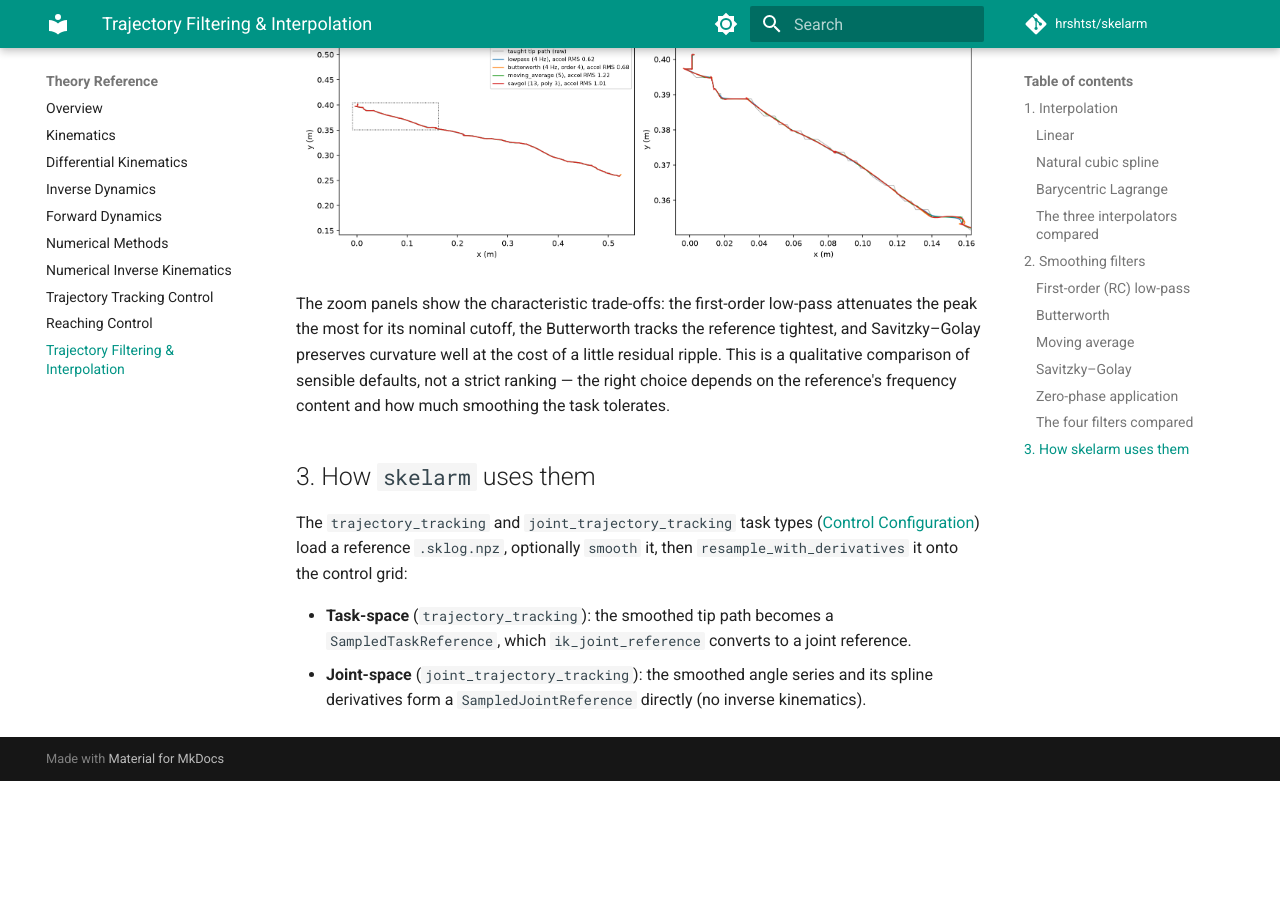
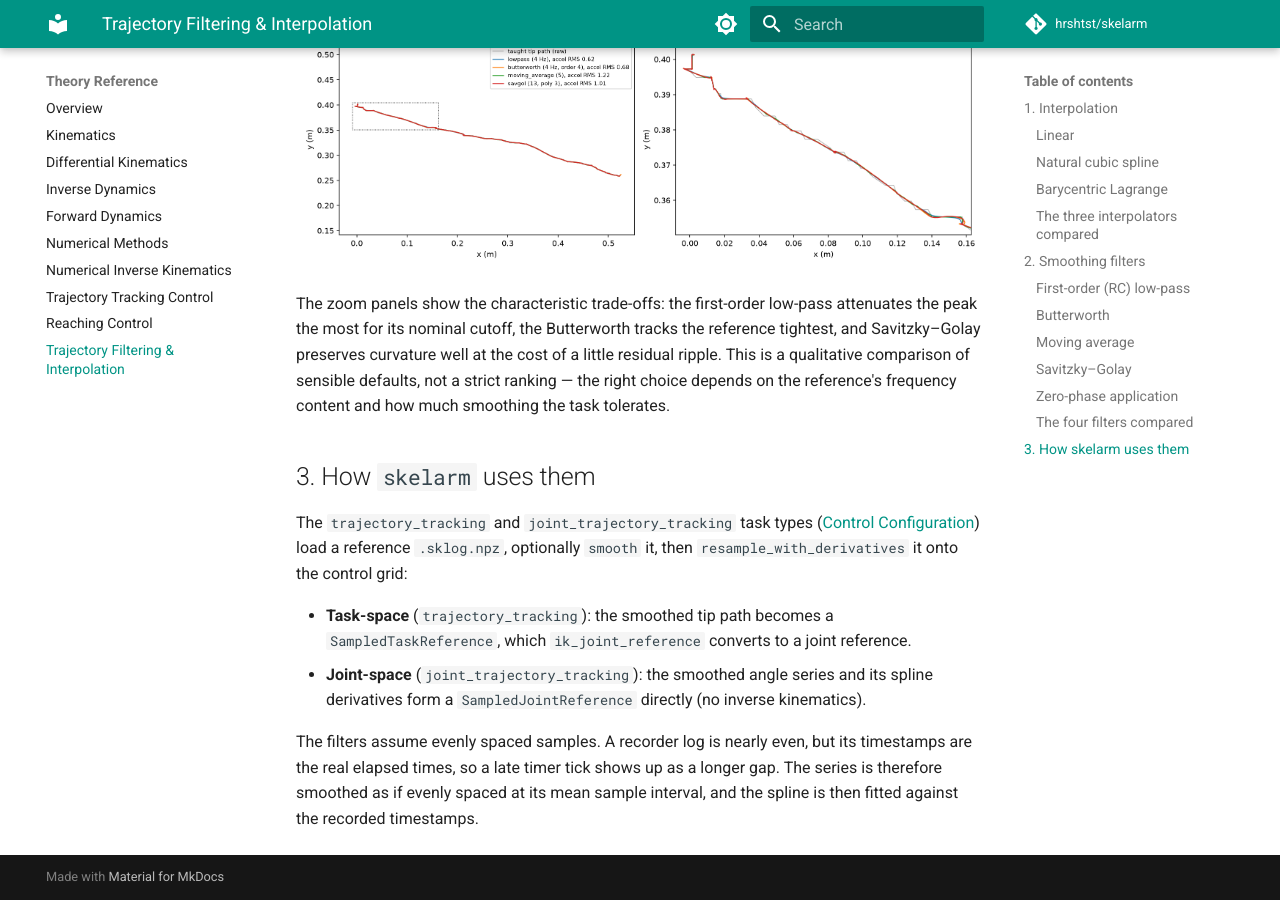
Before and after one commit to hrshtst/skelarm, an MkDocs documentation site: the page built from docs/reference/09_trajectory_filtering.md, in a window 1280 px wide and 900 px high, scrolled down 4557 px. Built offline with MkDocs 1.6.1 and Material for MkDocs 9.7.7, drawn with Linux system fonts in a browser that asks for light colours; a script that is not in the unit is left out; comment, search, counter and statistics services are not loaded; before the commit the page ends 5338 px from its top, so only the background shows below that.

Commit message:
docs: align the recorder repaint and reference-smoothing notes
- The recorder repaints every whole number of ticks nearest 20 ms, so
  at rates such as 60 Hz (17 ms ticks) it repaints more often than
  every 20 ms; the guide and docstring now say "about every 20 ms".
- The filtering chapter required evenly spaced samples but never said
  how recorder logs, whose real timestamps show late ticks as longer
  gaps, are handled: they are smoothed at their mean sample interval
  and the spline is fitted against the recorded timestamps.
- Reflow the acquisition-clock paragraph of the teaching guide.

```diff
--- a/docs/reference/09_trajectory_filtering.md
+++ b/docs/reference/09_trajectory_filtering.md
@@ -183,3 +183,8 @@ control grid:
   `SampledTaskReference`, which `ik_joint_reference` converts to a joint reference.
 - **Joint-space** (`joint_trajectory_tracking`): the smoothed angle series and its
   spline derivatives form a `SampledJointReference` directly (no inverse kinematics).
+
+The filters assume evenly spaced samples. A recorder log is nearly even, but its
+timestamps are the real elapsed times, so a late timer tick shows up as a longer
+gap. The series is therefore smoothed as if evenly spaced at its mean sample
+interval, and the spline is then fitted against the recorded timestamps.
```
Also changed, not shown: docs/guides/teaching_trajectories.md (+3 -3 lines), 1 other file.
